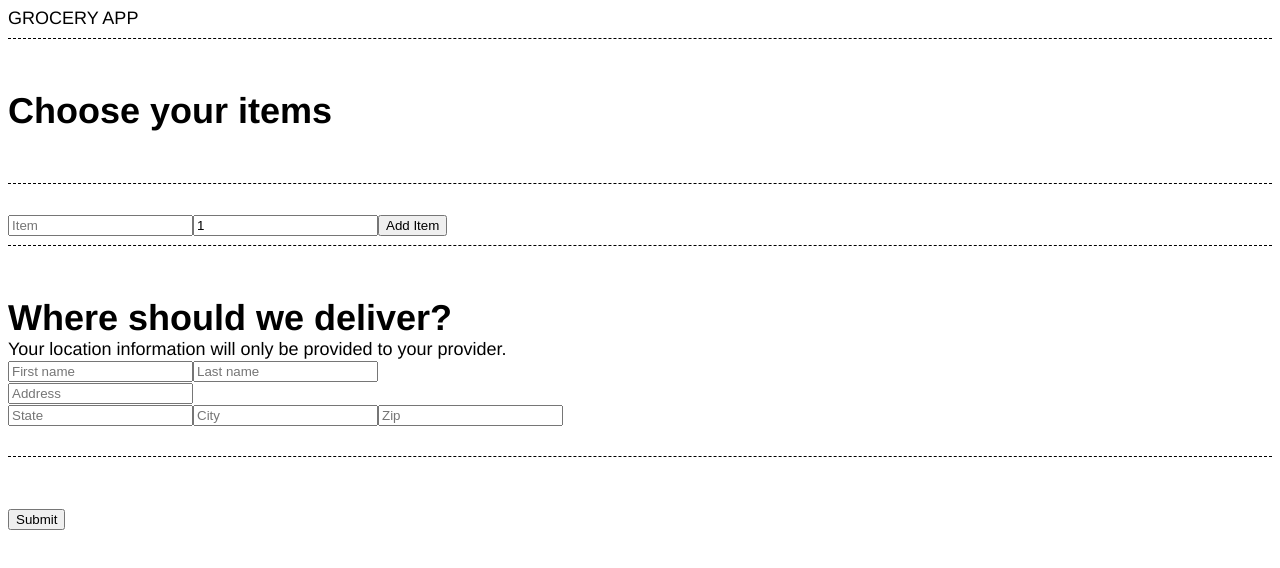
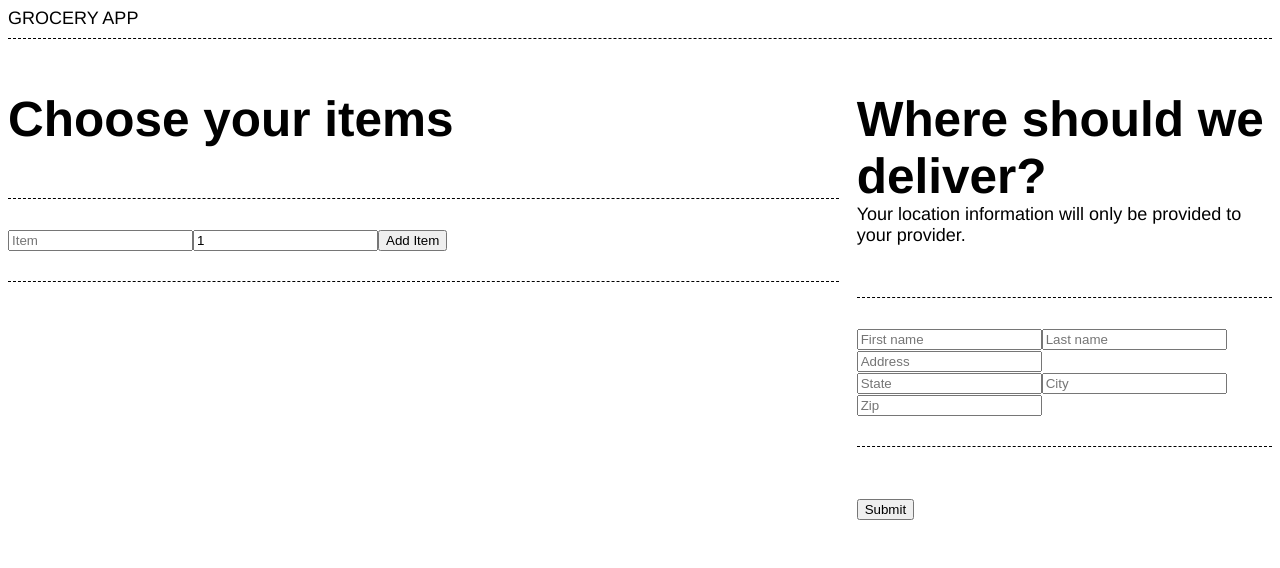
Before and after one commit to thisdesign/groceryassist, a Next.js app: page /create in a window 1280 px wide. Shown: the top 568 px of the page. Built offline with nearby package versions, Linux system fonts and the light colour scheme.

Commit message:
Create improvements

```diff
--- a/pages/create.tsx
+++ b/pages/create.tsx
@@ -12,30 +12,52 @@ export default function App() {
 
   return (
     <div>
+      <div className="split">
+        <div>
           <div>
             <br />
             <br />
-        <h2>Choose your items</h2>
+            <h1>Choose your items</h1>
             <br />
             <br />
             <hr />
           </div>
           {items.map(item => (
             <div>
+              <br />
+              <h2 key={item.name}>
                 {item.name} • {item.qty}
+              </h2>
+              <br />
+              <hr />
             </div>
           ))}
 
           <AddItemForm addItem={addItem} />
+        </div>
+        <div>
+          <br />
+          <br />
+          <h1>Where should we deliver?</h1>
+          <p>
+            Your location information will only be provided to your provider.
+          </p>
+          <br />
           <br />
           <hr />
           <br />
-      <br />
-      <h2>Where should we deliver?</h2>
-      <p>Your location information will only be provided to your provider.</p>
           <ContactForm items={items} />
-      <br />
-      <br />
+        </div>
+      </div>
+      <style jsx>
+        {`
+          .split {
+            display: grid;
+            grid-template-columns: 2fr 1fr;
+            grid-gap: 1rem;
+          }
+        `}
+      </style>
     </div>
   );
 }
@@ -153,6 +175,9 @@ const AddItemForm: React.FC<{ addItem: (item: Item) => void }> = ({
       <button type="submit" onClick={handleSubmit}>
         Add Item
       </button>
+      <br />
+      <br />
+      <hr />
     </>
   );
 };
```
Lines whose indentation alone changed are shown as unchanged.
